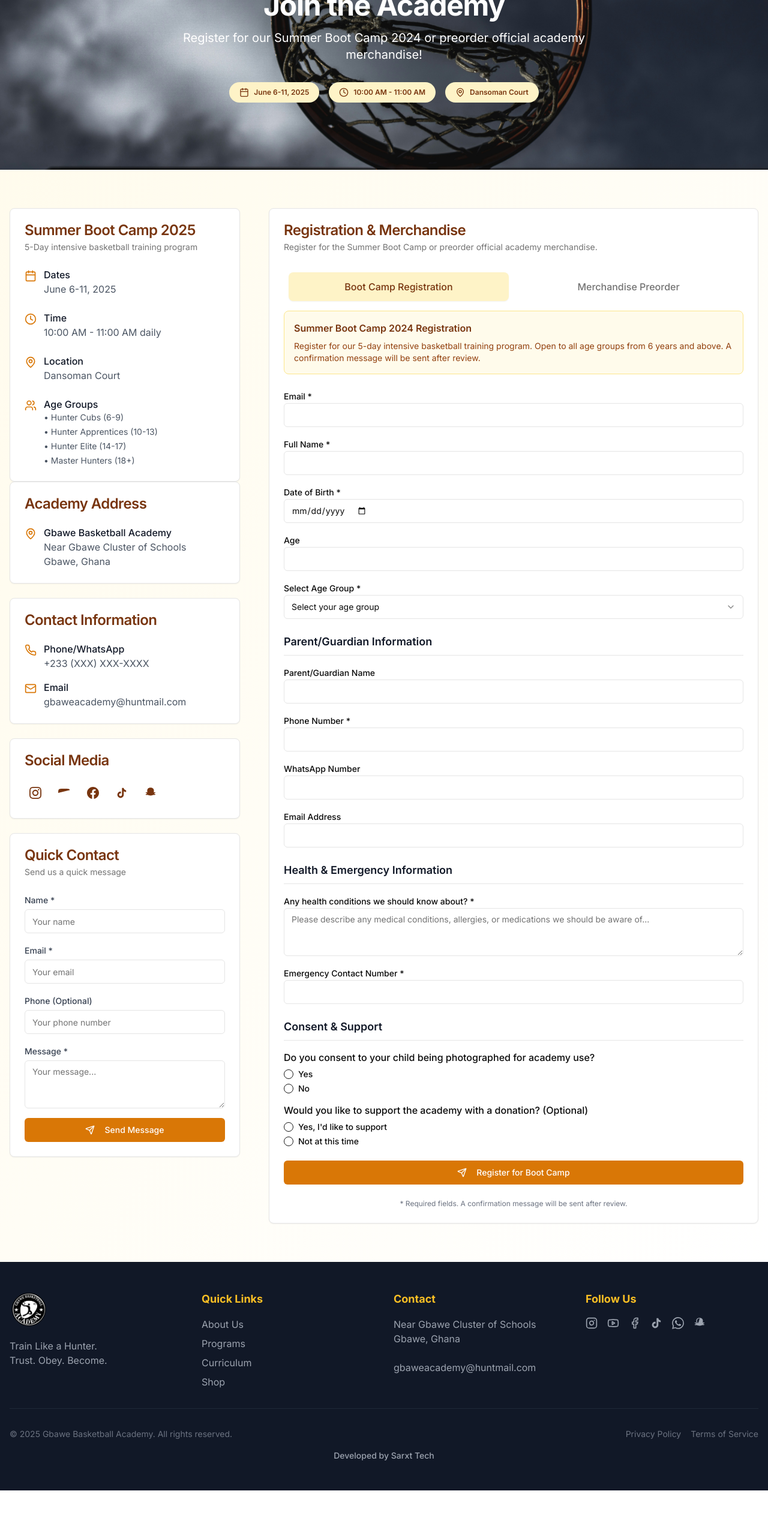
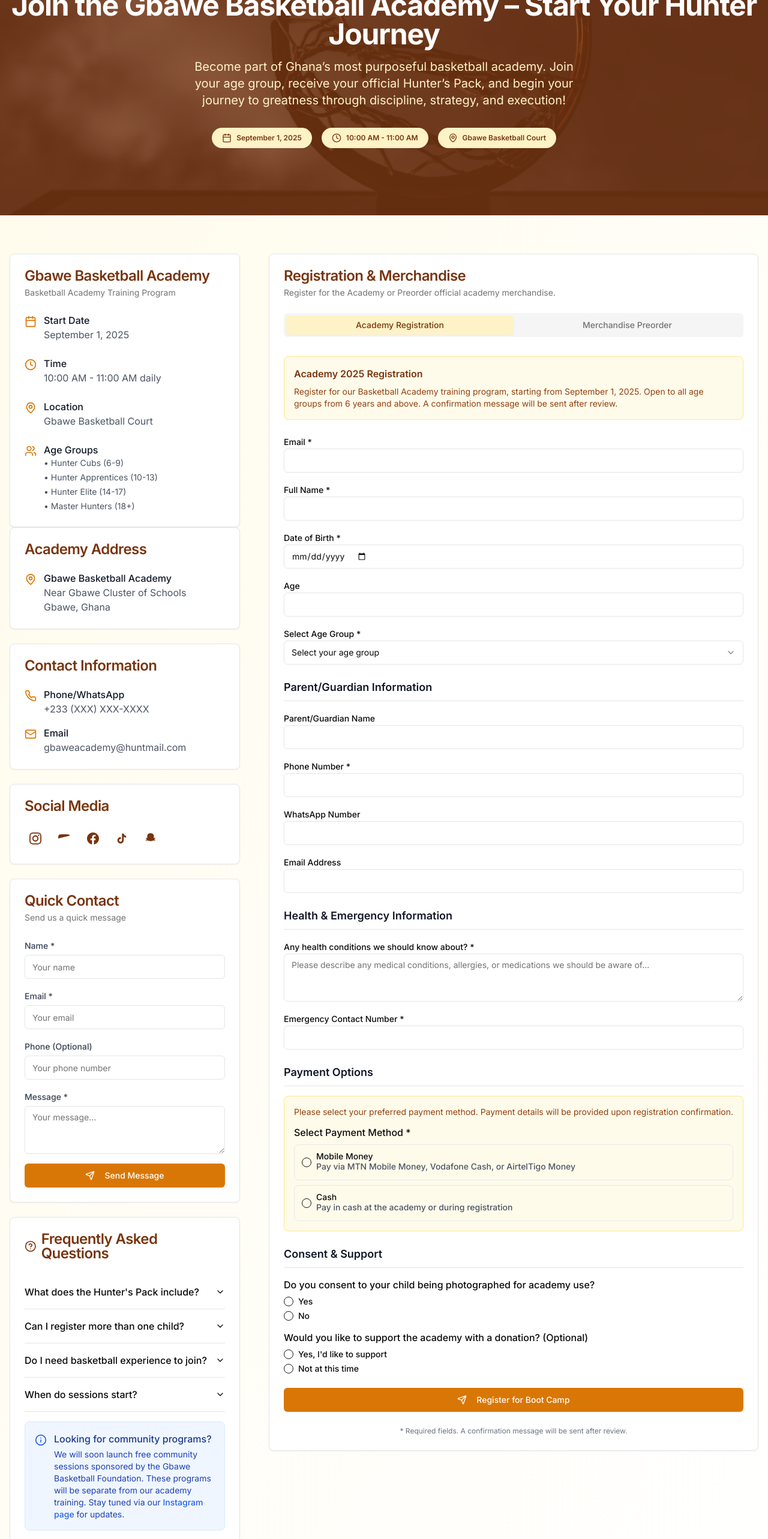
Before and after one commit to Seyramize/gbawebball, a Next.js app: page /contact in a window 1280 px wide. Shown: the part 160-2726 px from the top of the page at 60% size. Before the commit the page ends 2645 px from the top, so only its background shows below. Built offline with nearby package versions, Linux system fonts and the light colour scheme.

Commit message:
Added FAQ section

```diff
--- a/app/contact/bootcamp-form.tsx
+++ b/app/contact/bootcamp-form.tsx
@@ -36,7 +36,7 @@ export function BootCampForm() {
           </div>
           <h3 className="text-lg font-semibold text-green-900 mb-2">Registration Submitted Successfully!</h3>
           <p className="text-green-800 mb-4">
-            Thank you for registering for the Gbawes Basketball Academy Summer Boot Camp 2024!
+            Thank you for registering for the GBAWE Basketball Academy Summer Boot Camp 2024!
           </p>
           <p className="text-sm text-green-700">
             A confirmation message will be sent to your email after review. We look forward to seeing you at Dansoman
@@ -133,6 +133,40 @@ export function BootCampForm() {
         </div>
       </div>
 
+      {/* Payment Options */}
+      <div className="space-y-4">
+        <h3 className="text-lg font-semibold text-gray-900 border-b pb-2">Payment Options</h3>
+
+        <div className="bg-amber-50 p-4 rounded-lg border border-amber-200">
+          <p className="text-sm text-amber-800 mb-3">
+            Please select your preferred payment method. Payment details will be provided upon registration
+            confirmation.
+          </p>
+
+          <div>
+            <Label className="text-base font-medium">Select Payment Method *</Label>
+            <RadioGroup name="paymentMethod" className="mt-2" required>
+              <div className="flex items-center space-x-2 p-3 border border-gray-200 rounded-lg hover:bg-gray-50">
+                <RadioGroupItem value="mobile-money" id="mobile-money" />
+                <Label htmlFor="mobile-money" className="flex-1 cursor-pointer">
+                  <div className="font-medium">Mobile Money</div>
+                  <div className="text-sm text-gray-600">
+                    Pay via MTN Mobile Money, Vodafone Cash, or AirtelTigo Money
+                  </div>
+                </Label>
+              </div>
+              <div className="flex items-center space-x-2 p-3 border border-gray-200 rounded-lg hover:bg-gray-50">
+                <RadioGroupItem value="cash" id="cash" />
+                <Label htmlFor="cash" className="flex-1 cursor-pointer">
+                  <div className="font-medium">Cash</div>
+                  <div className="text-sm text-gray-600">Pay in cash at the academy or during registration</div>
+                </Label>
+              </div>
+            </RadioGroup>
+          </div>
+        </div>
+      </div>
+
       {/* Consent and Support */}
       <div className="space-y-4">
         <h3 className="text-lg font-semibold text-gray-900 border-b pb-2">Consent & Support</h3>
--- a/app/contact/contact-page-client.tsx
+++ b/app/contact/contact-page-client.tsx
@@ -8,6 +8,7 @@ import { Phone, Mail, MapPin, Clock, Users, Calendar } from "lucide-react"
 import { BootCampForm } from "./bootcamp-form"
 import { MerchandiseForm } from "./merchandise-form"
 import { BasicContactForm } from "./basic-contact-form"
+import { FAQsSection } from "@/components/faqs-section"
 
 export function ContactPageClient() {
   const [activeTab, setActiveTab] = useState("bootcamp")
@@ -16,23 +17,23 @@ export function ContactPageClient() {
     <div className="min-h-screen bg-gradient-to-br from-amber-50 to-white">
       {/* Hero Section */}
       <section
-        className="relative py-20 text-white"
+        className="relative py-20 bg-gray-600 text-white"
         style={{
           backgroundImage: "url('/clinthoop.jpg')",
           backgroundSize: 'cover',
           backgroundPosition: 'center',
-          backgroundRepeat: 'no-repeat',
         }}
       >
-        <div className="container px-4 mx-auto text-center">
-          <h1 className="mb-4 text-4xl font-bold tracking-tight sm:text-5xl">Join the Academy</h1>
-          <p className="mb-8 max-w-2xl mx-auto text-xl text-white">
-            Register for our Summer Boot Camp 2024 or preorder official academy merchandise!
+        <div className="absolute inset-0 bg-amber-900/80 pointer-events-none" aria-hidden="true"></div>
+        <div className="container px-4 mx-auto text-center relative z-10">
+          <h1 className="mb-4 text-4xl font-bold tracking-tight sm:text-5xl">Join the Gbawe Basketball Academy – Start Your Hunter Journey</h1>
+          <p className="mb-8 max-w-2xl mx-auto text-xl text-amber-100">
+            Become part of Ghana’s most purposeful basketball academy. Join your age group, receive your official Hunter’s Pack, and begin your journey to greatness through discipline, strategy, and execution!
           </p>
           <div className="flex flex-wrap justify-center gap-4 mb-8">
             <Badge variant="secondary" className="bg-amber-100 text-amber-900 px-4 py-2">
               <Calendar className="h-4 w-4 mr-2" />
-              June 6-11, 2025
+              September 1, 2025
             </Badge>
             <Badge variant="secondary" className="bg-amber-100 text-amber-900 px-4 py-2">
               <Clock className="h-4 w-4 mr-2" />
@@ -40,7 +41,7 @@ export function ContactPageClient() {
             </Badge>
             <Badge variant="secondary" className="bg-amber-100 text-amber-900 px-4 py-2">
               <MapPin className="h-4 w-4 mr-2" />
-              Dansoman Court
+              Gbawe Basketball Court
             </Badge>
           </div>
         </div>
@@ -52,15 +53,15 @@ export function ContactPageClient() {
           <div className="lg:col-span-1">
             <Card className="h-fit">
               <CardHeader>
-                <CardTitle className="text-amber-900">Summer Boot Camp 2025</CardTitle>
-                <CardDescription>5-Day intensive basketball training program</CardDescription>
+                <CardTitle className="text-amber-900">Gbawe Basketball Academy</CardTitle>
+                <CardDescription>Basketball Academy Training Program</CardDescription>
               </CardHeader>
               <CardContent className="space-y-6">
                 <div className="flex items-start gap-3">
                   <Calendar className="h-5 w-5 text-amber-600 mt-1" />
                   <div>
-                    <p className="font-medium text-gray-900">Dates</p>
-                    <p className="text-gray-600">June 6-11, 2025</p>
+                    <p className="font-medium text-gray-900">Start Date</p>
+                    <p className="text-gray-600">September 1, 2025</p>
                   </div>
                 </div>
 
@@ -76,7 +77,7 @@ export function ContactPageClient() {
                   <MapPin className="h-5 w-5 text-amber-600 mt-1" />
                   <div>
                     <p className="font-medium text-gray-900">Location</p>
-                    <p className="text-gray-600">Dansoman Court</p>
+                    <p className="text-gray-600">Gbawe Basketball Court</p>
                   </div>
                 </div>
 
@@ -203,6 +204,9 @@ export function ContactPageClient() {
                 <BasicContactForm />
               </CardContent>
             </Card>
+
+            {/* FAQs Section */}
+            <FAQsSection />
           </div>
 
           {/* Forms Section */}
@@ -211,21 +215,21 @@ export function ContactPageClient() {
               <CardHeader>
                 <CardTitle className="text-amber-900">Registration & Merchandise</CardTitle>
                 <CardDescription>
-                  Register for the Summer Boot Camp or preorder official academy merchandise.
+                  Register for the Academy or Preorder official academy merchandise.
                 </CardDescription>
               </CardHeader>
               <CardContent>
                 <Tabs value={activeTab} onValueChange={setActiveTab} className="w-full">
-                  <TabsList className="grid w-full grid-cols-2 mb-8 gap-2 sm:gap-4 p-1 sm:p-2 bg-white/70 rounded-lg">
+                  <TabsList className="grid w-full grid-cols-2 mb-8">
                     <TabsTrigger
                       value="bootcamp"
-                      className="data-[state=active]:bg-amber-100 data-[state=active]:text-amber-900 text-xs xs:text-sm sm:text-base py-2 sm:py-3 rounded-md sm:rounded-lg"
+                      className="data-[state=active]:bg-amber-100 data-[state=active]:text-amber-900"
                     >
-                      Boot Camp Registration
+                      Academy Registration
                     </TabsTrigger>
                     <TabsTrigger
                       value="merchandise"
-                      className="data-[state=active]:bg-blue-200 data-[state=active]:text-blue-900 text-xs xs:text-sm sm:text-base py-2 sm:py-3 rounded-md sm:rounded-lg"
+                      className="data-[state=active]:bg-blue-100 data-[state=active]:text-blue-900"
                     >
                       Merchandise Preorder
                     </TabsTrigger>
@@ -233,10 +237,9 @@ export function ContactPageClient() {
 
                   <TabsContent value="bootcamp" className="space-y-6">
                     <div className="bg-amber-50 p-4 rounded-lg border border-amber-200">
-                      <h3 className="font-semibold text-amber-900 mb-2">Summer Boot Camp 2024 Registration</h3>
+                      <h3 className="font-semibold text-amber-900 mb-2">Academy 2025 Registration</h3>
                       <p className="text-sm text-amber-800">
-                        Register for our 5-day intensive basketball training program. Open to all age groups from 6
-                        years and above. A confirmation message will be sent after review.
+                        Register for our Basketball Academy training program, starting from September 1, 2025. Open to all age groups from 6 years and above. A confirmation message will be sent after review.
                       </p>
                     </div>
                     <BootCampForm />
@@ -246,7 +249,7 @@ export function ContactPageClient() {
                     <div className="bg-blue-50 p-4 rounded-lg border border-blue-200">
                       <h3 className="font-semibold text-blue-900 mb-2">Official Academy Merchandise</h3>
                       <p className="text-sm text-blue-800">
-                        Preorder official Gbawe Basketball Academy summer camp merchandise. Limited quantities available
+                        Preorder official Gbawe Basketball Academy merchandise. Limited quantities available
                         — place your order early to secure your gear. Payment will be confirmed via MoMo or at camp.
                       </p>
                     </div>
--- a/app/our-story/page.tsx
+++ b/app/our-story/page.tsx
@@ -158,7 +158,7 @@ export default function OurStoryPage() {
             <Button asChild size="lg" className="bg-white hover:bg-gray-100 text-amber-900 font-bold">
               <Link href="/contact">Join the Academy</Link>
             </Button>
-            <Button asChild size="lg" variant="outline" className="border-white text-white hover:bg-amber-800">
+            <Button asChild size="lg" className="bg-white hover:bg-gray-100 text-amber-900 font-bold">
               <Link href="/support">Support Our Mission</Link>
             </Button>
           </div>
--- /dev/null
+++ b/components/faqs-section.tsx
@@ -0,0 +1,64 @@
+import { Card, CardContent, CardHeader, CardTitle } from "@/components/ui/card"
+import { Accordion, AccordionContent, AccordionItem, AccordionTrigger } from "@/components/ui/accordion"
+import { HelpCircle, Info } from "lucide-react"
+
+export function FAQsSection() {
+  return (
+    <Card className="mt-6">
+      <CardHeader>
+        <CardTitle className="text-amber-900 flex items-center gap-2">
+          <HelpCircle className="h-5 w-5" />
+          Frequently Asked Questions
+        </CardTitle>
+      </CardHeader>
+      <CardContent className="space-y-4">
+        <Accordion type="single" collapsible className="w-full">
+          <AccordionItem value="item-1">
+            <AccordionTrigger className="text-left font-medium">What does the Hunter's Pack include?</AccordionTrigger>
+            <AccordionContent className="text-gray-600">
+              Official jersey and shorts, socks, ID card, and a symbolic Hunter scroll.
+            </AccordionContent>
+          </AccordionItem>
+
+          <AccordionItem value="item-2">
+            <AccordionTrigger className="text-left font-medium">Can I register more than one child?</AccordionTrigger>
+            <AccordionContent className="text-gray-600">
+              Yes. You'll need to fill a separate form for each child.
+            </AccordionContent>
+          </AccordionItem>
+
+          <AccordionItem value="item-3">
+            <AccordionTrigger className="text-left font-medium">
+              Do I need basketball experience to join?
+            </AccordionTrigger>
+            <AccordionContent className="text-gray-600">
+              No. We train all levels based on age and stage.
+            </AccordionContent>
+          </AccordionItem>
+
+          <AccordionItem value="item-4">
+            <AccordionTrigger className="text-left font-medium">When do sessions start?</AccordionTrigger>
+            <AccordionContent className="text-gray-600">Within one week of registration confirmation.</AccordionContent>
+          </AccordionItem>
+        </Accordion>
+
+        <div className="mt-6 bg-blue-50 p-4 rounded-lg border border-blue-100">
+          <div className="flex items-start gap-3">
+            <Info className="h-5 w-5 text-blue-600 mt-1 flex-shrink-0" />
+            <div>
+              <h3 className="font-medium text-blue-900">Looking for community programs?</h3>
+              <p className="text-sm text-blue-800 mt-1">
+                We will soon launch free community sessions sponsored by the Gbawe Basketball Foundation. These programs
+                will be separate from our academy training. Stay tuned via our{" "}
+                <a href="#" className="text-blue-600 hover:underline font-medium">
+                  Instagram page
+                </a>{" "}
+                for updates.
+              </p>
+            </div>
+          </div>
+        </div>
+      </CardContent>
+    </Card>
+  )
+}
```
Also changed, not shown: app/contact/merchandise-form.tsx (+4 -3 lines), app/support/page.tsx (+9 -9 lines), components/ui/accordion.tsx (+9 -11 lines).
